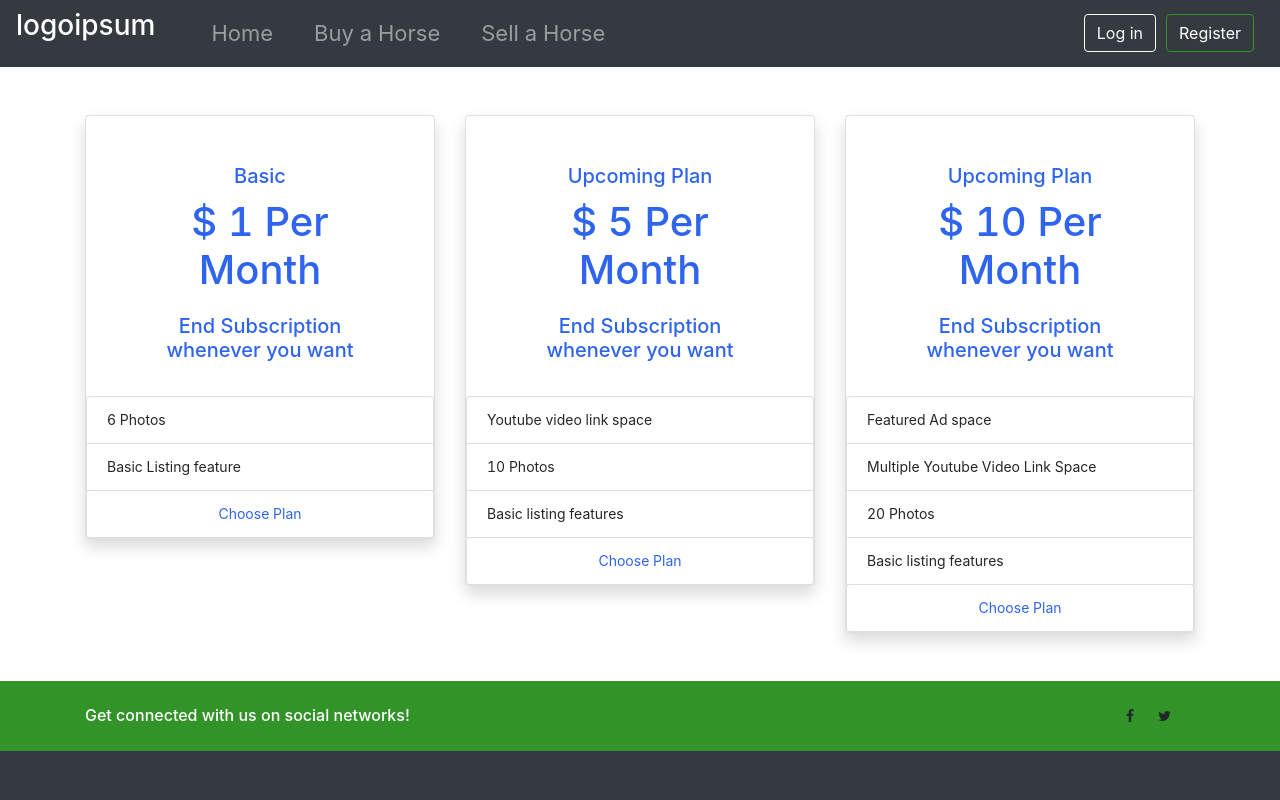
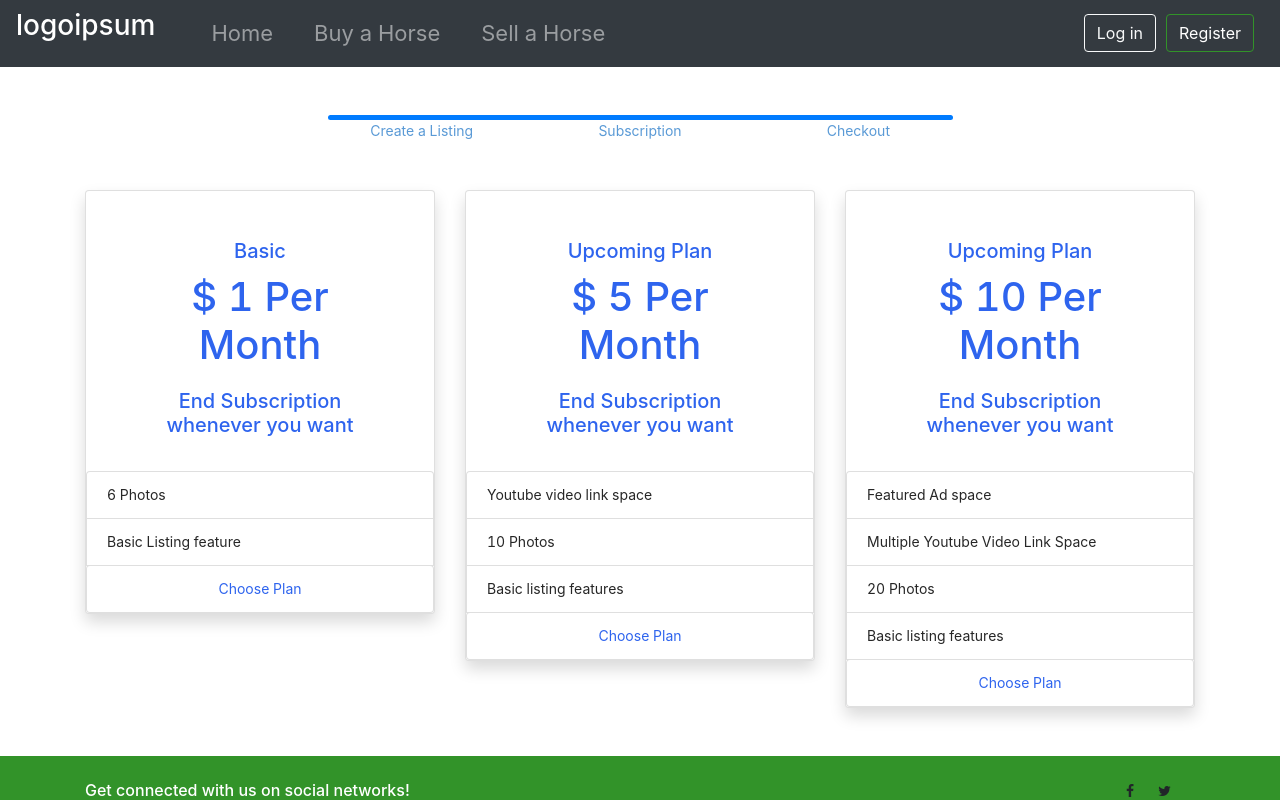
Before and after one commit to B2Gdevs/horse-market-react, a React (Create React App) app: page /subscription-page in a window 1280 px wide. Shown: the top 800 px of the page. Built offline with nearby package versions, Linux system fonts and the light colour scheme.

Commit message:
resolved issue 13

```diff
--- a/src/App.js
+++ b/src/App.js
@@ -30,7 +30,6 @@ function App() {
 
                     <Route exact path="/make-listing" component={MakeListing}/>
                     <Route exact path="/subscription-page" component={SubscriptionPage}/>
-
                     <Route exact path="/buy-listing" component={BuyListing}/>
 
                     <Route exact path="/edit-profile" component={EditProfile}/>
--- a/src/MakeListing/buylisting.js
+++ b/src/MakeListing/buylisting.js
@@ -6,7 +6,15 @@ import {Modal} from "antd";
 import 'antd/dist/antd.css';
 
 const Styles = styled.div`
-
+   .breadcrumb-text {
+        color: #5A9AD6;
+   }
+   .progress-bar {
+        width: 66.6%
+   }
+   .progress {
+        height: 5px
+   }
 `
 
 const BuyListing = () => {
@@ -28,6 +36,26 @@ const BuyListing = () => {
     return (
         <Styles>
             <div className="">
+                <div className="row mt-5">
+                    <div className="col-md-6 offset-md-3 text-center">
+                        <div className="progress">
+                            <div className="progress-bar" role="progressbar"
+                                 aria-valuenow="25"
+                                 aria-valuemin="0" aria-valuemax="100"></div>
+                        </div>
+                        <div className="row">
+                            <div className="col-md-4 breadcrumb-text">
+                                Create a Listing
+                            </div>
+                            <div className="col-md-4 breadcrumb-text">
+                                Subscription
+                            </div>
+                            <div className="col-md-4 breadcrumb-text">
+                                Checkout
+                            </div>
+                        </div>
+                    </div>
+                </div>
                 <div className="container p-5">
 
                     <div className="text-center">
--- a/src/MakeListing/makelisting.js
+++ b/src/MakeListing/makelisting.js
@@ -11,6 +11,15 @@ const Styles = styled.div`
 
    .remove-button {
         color: red
+   }
+   .breadcrumb-text {
+        color: #5A9AD6;
+   }
+   .progress-bar {
+        width: 33.3%
+   }
+   .progress {
+        height: 5px
    }
 `
 
@@ -134,6 +143,28 @@ const MakeListing = () => {
     return (
         <Styles>
             <div className="">
+
+                <div className="row mt-5">
+                    <div className="col-md-6 offset-md-3 text-center">
+                        <div className="progress">
+                            <div className="progress-bar" role="progressbar"
+                                 aria-valuenow="25"
+                                 aria-valuemin="0" aria-valuemax="100"></div>
+                        </div>
+                        <div className="row">
+                            <div className="col-md-4 breadcrumb-text">
+                                Create a Listing
+                            </div>
+                            <div className="col-md-4 breadcrumb-text">
+                                Subscription
+                            </div>
+                            <div className="col-md-4 breadcrumb-text">
+                                Checkout
+                            </div>
+                        </div>
+                    </div>
+                </div>
+
                 <div className="container p-5">
                     <div className="text-center">
                         <h1>Sell a Horse</h1>
@@ -148,21 +179,35 @@ const MakeListing = () => {
                         <div className="row">
                             <div className="col-md-6">
                                 <label>Your Name</label>
-                                <input onChange={(e) => {setNameChange(e)}} placeholder={"Your name"} className={"form-control"}/>
+                                <input onChange={(e) => {
+                                    setNameChange(e)
+                                }} placeholder={"Your name"} className={"form-control"}/>
                                 <label>Your Email</label>
-                                <input onChange={(e) => {setEmailChange(e)}} placeholder={"Your email"} className={"form-control"}/>
+                                <input onChange={(e) => {
+                                    setEmailChange(e)
+                                }} placeholder={"Your email"} className={"form-control"}/>
                                 <label>Your Address</label>
-                                <input onChange={(e) => {setAddressChange(e)}} placeholder={"Your address"} className={"form-control"}/>
+                                <input onChange={(e) => {
+                                    setAddressChange(e)
+                                }} placeholder={"Your address"} className={"form-control"}/>
                                 <label>City</label>
-                                <input onChange={(e) => {setCityChange(e)}} placeholder={"city"} className={"form-control"}/>
+                                <input onChange={(e) => {
+                                    setCityChange(e)
+                                }} placeholder={"city"} className={"form-control"}/>
                             </div>
                             <div className="col-md-6">
                                 <label>State</label>
-                                <input onChange={(e) => {setStateChange(e)}} placeholder={"State"} className={"form-control"}/>
+                                <input onChange={(e) => {
+                                    setStateChange(e)
+                                }} placeholder={"State"} className={"form-control"}/>
                                 <label>Zip</label>
-                                <input onChange={(e) => {setZipChange(e)}} placeholder={"zip"} className={"form-control"}/>
+                                <input onChange={(e) => {
+                                    setZipChange(e)
+                                }} placeholder={"zip"} className={"form-control"}/>
                                 <label>Phone</label>
-                                <input onChange={(e) => {setPhoneChange(e)}} placeholder={"Phone"} className={"form-control"}/>
+                                <input onChange={(e) => {
+                                    setPhoneChange(e)
+                                }} placeholder={"Phone"} className={"form-control"}/>
                             </div>
                         </div>
                     </div>
@@ -171,21 +216,33 @@ const MakeListing = () => {
                         <div className="text-center">
                             <h2>Horse Information</h2>
                             <p>Listing Title</p>
-                            <input onChange={(e) => {setTitleChange(e)}} placeholder={"Headline"} className={"form-control w-50 mx-auto"}/>
+                            <input onChange={(e) => {
+                                setTitleChange(e)
+                            }} placeholder={"Headline"} className={"form-control w-50 mx-auto"}/>
                         </div>
 
                         <div className="row">
                             <div className="col-md-6">
                                 <label>Horse Name</label>
-                                <input onChange={(e) => {setHorseNameChange(e)}} placeholder={"Horse name"} className={"form-control"}/>
+                                <input onChange={(e) => {
+                                    setHorseNameChange(e)
+                                }} placeholder={"Horse name"} className={"form-control"}/>
                                 <label>Age</label>
-                                <input onChange={(e) => {setHorseAgeChange(e)}} placeholder={"Age"} className={"form-control"}/>
+                                <input onChange={(e) => {
+                                    setHorseAgeChange(e)
+                                }} placeholder={"Age"} className={"form-control"}/>
                                 <label>Sex</label>
-                                <input onChange={(e) => {setHorseSexChange(e)}} placeholder={"Sex"} className={"form-control"}/>
+                                <input onChange={(e) => {
+                                    setHorseSexChange(e)
+                                }} placeholder={"Sex"} className={"form-control"}/>
                                 <label>Height</label>
-                                <input onChange={(e) => {setHorseHeightChange(e)}} placeholder={"Height"} className={"form-control"}/>
+                                <input onChange={(e) => {
+                                    setHorseHeightChange(e)
+                                }} placeholder={"Height"} className={"form-control"}/>
                                 <label>Color</label>
-                                <input onChange={(e) => {setHorseColorChange(e)}} placeholder={"Color"} className={"form-control"}/>
+                                <input onChange={(e) => {
+                                    setHorseColorChange(e)
+                                }} placeholder={"Color"} className={"form-control"}/>
                             </div>
                             <div className="col-md-6">
                                 <div className="form-check">
@@ -195,15 +252,21 @@ const MakeListing = () => {
                                     </label>
                                 </div>
                                 <label>Sex</label>
-                                <input onChange={(e) => {setHorseSexChange(e)}} placeholder={"sex"} className={"form-control"}/>
+                                <input onChange={(e) => {
+                                    setHorseSexChange(e)
+                                }} placeholder={"sex"} className={"form-control"}/>
                                 <label>Price</label>
-                                <input onChange={(e) => {setHorsePriceChange(e)}} placeholder={"price"} className={"form-control"}/>
+                                <input onChange={(e) => {
+                                    setHorsePriceChange(e)
+                                }} placeholder={"price"} className={"form-control"}/>
                             </div>
                         </div>
                         <div className="row">
                             <div className="col-md-12">
                                 <label>Horse Description</label>
-                                <textarea className="form-control" id="exampleFormControlTextarea1" rows="3"></textarea>
+                                <textarea onChange={(e) => {
+                                    setHorseDescChange(e)
+                                }} className="form-control" id="exampleFormControlTextarea1" rows="3"></textarea>
                             </div>
                         </div>
                     </div>
--- a/src/MakeListing/subscriptionpage.js
+++ b/src/MakeListing/subscriptionpage.js
@@ -18,12 +18,41 @@ const Styles = styled.div`
         color: white;
         background-color:green
     }
+    .breadcrumb-text {
+        color: #5A9AD6;
+   }
+   .progress-bar {
+        width: 100%
+   }
+   .progress {
+        height: 5px
+   }
 `
 
 const SubscriptionPage = () => {
     return (
         <Styles>
             <div className="">
+                <div className="row mt-5">
+                    <div className="col-md-6 offset-md-3 text-center">
+                        <div className="progress">
+                            <div className="progress-bar" role="progressbar"
+                                 aria-valuenow="25"
+                                 aria-valuemin="0" aria-valuemax="100"></div>
+                        </div>
+                        <div className="row">
+                            <div className="col-md-4 breadcrumb-text">
+                                Create a Listing
+                            </div>
+                            <div className="col-md-4 breadcrumb-text">
+                                Subscription
+                            </div>
+                            <div className="col-md-4 breadcrumb-text">
+                                Checkout
+                            </div>
+                        </div>
+                    </div>
+                </div>
                 <div className="container my-5">
                     <div className="row">
                         <div className="col-md-4">
```
Also changed, not shown: src/notes.txt.
